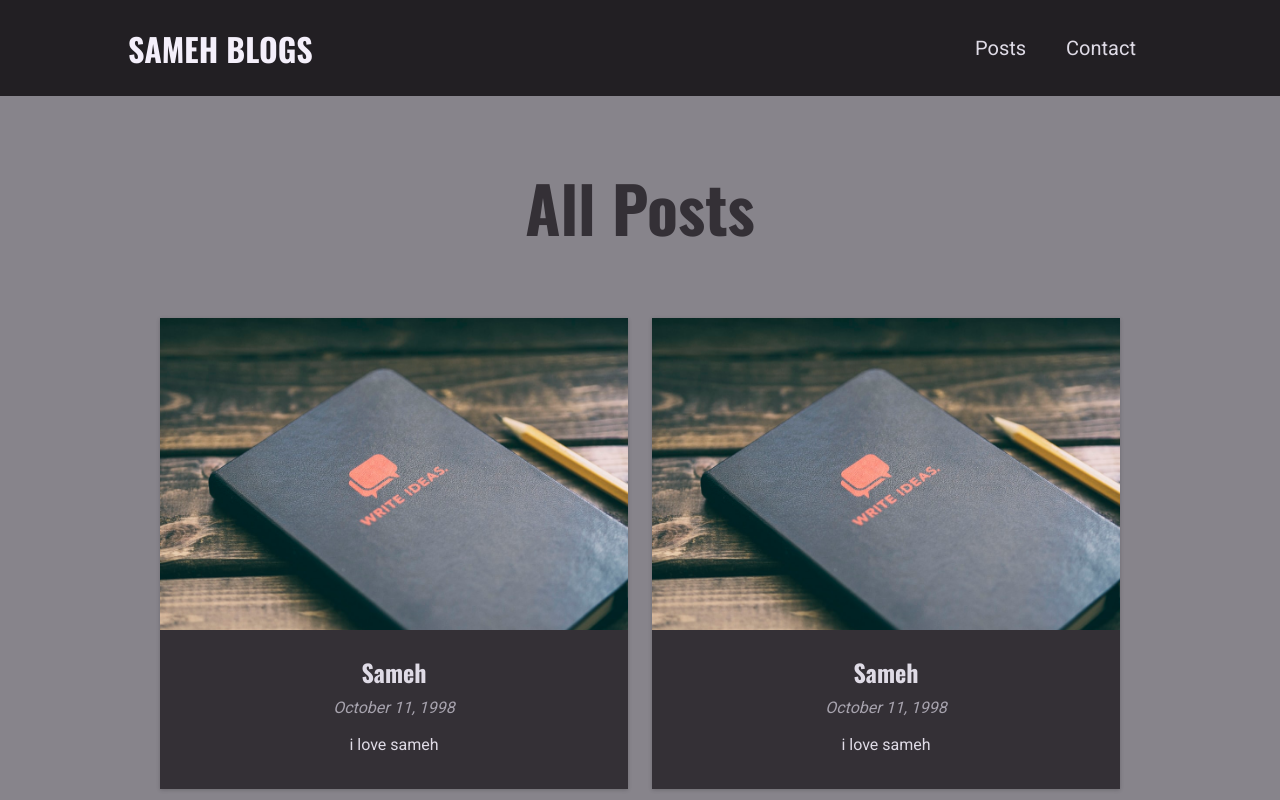
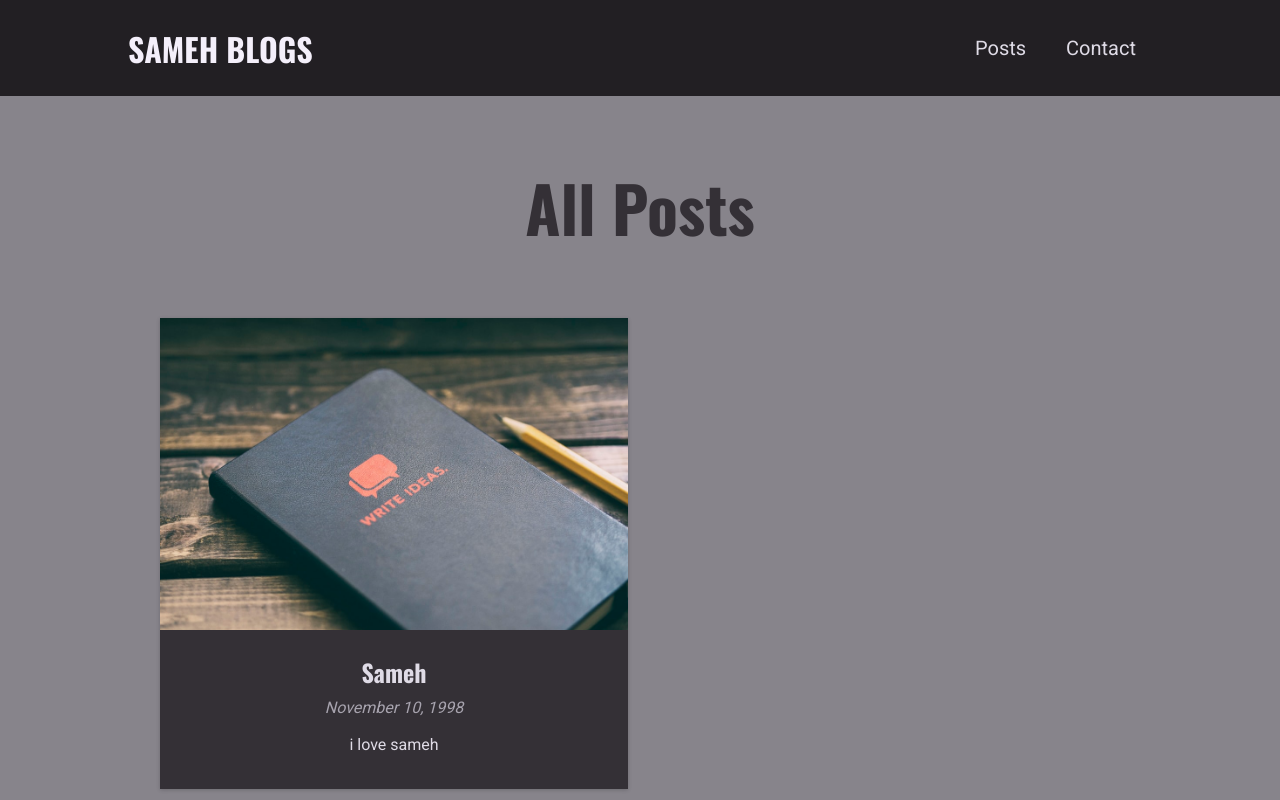
Before and after one commit to SamehEtman/Blogs-Website, a Next.js app: page /posts in a window 1280 px wide. Shown: the top 800 px of the page. Built offline with nearby package versions, Linux system fonts and the light colour scheme.

Commit message:
modify home pages for the new changes

```diff
--- a/components/posts/posts-grid.js
+++ b/components/posts/posts-grid.js
@@ -7,7 +7,7 @@ const PostsGrid = (props) => {
       return <PostItem key={post.slug} post={post} />;
     });
   };
-
+  if (!posts) return <p>Loading ... </p>
   return <ul className={classes.grid}>{renderPosts()}</ul>;
 };
 export default PostsGrid;
--- a/lib/posts-util.js
+++ b/lib/posts-util.js
@@ -4,11 +4,12 @@ import path from 'path';
 
 const postsPath = path.join(process.cwd(), 'posts');
 
-const getPostData = (postName) => {
-  const postPath = path.join(postsPath, postName);
+export const getPostData = (postName) => {
+  const slug = postName.replace(/\.md$/, '');
+
+  const postPath = path.join(postsPath, `${slug}.md`);
   const postFile = fs.readFileSync(postPath, 'utf-8');
   const { data, content } = matter(postFile);
-  const slug = postName.replace(/\.md$/, '');
   const postData = {
     slug,
     ...data,
@@ -16,12 +17,16 @@ const getPostData = (postName) => {
   };
   return postData;
 };
+
 export const getAllPosts = () => {
   const posts = fs.readdirSync(postsPath);
   const allPosts = posts.map((post) => getPostData(post));
   return allPosts;
 };
-
+export const getAllFilenamesSlugs = () => {
+  const fileNames = fs.readdirSync(postsPath);
+  return fileNames.map((name) => name.replace(/\.md$/, ''));
+};
 export const getFeaturedPosts = () => {
   const allPosts = getAllPosts();
   const featuredPosts = allPosts.filter((post) => post.isFeatured);
--- a/pages/posts/index.js
+++ b/pages/posts/index.js
@@ -1,33 +1,21 @@
 import AllPosts from '../../components/posts/all-posts';
-const DUMMYDATA = [
-  {
-    title: 'Sameh',
-    image: 'p.jpg',
-    excerpt: 'i love sameh',
-    date: '1998-10-11',
-    slug: 'sameh-is-gamed',
-  },
-  {
-    title: 'Sameh',
-    image: 'p.jpg',
-    excerpt: 'i love sameh',
-    date: '1998-10-11',
-    slug: 'sameh-is-gamed',
-  },
-  {
-    title: 'Sameh',
-    image: 'p.jpg',
-    excerpt: 'i love sameh',
-    date: '1998-10-11',
-    slug: 'sameh-is-gamed',
-  },
-];
-const AllPostsPage = () => {
+import { getAllPosts } from '../../lib/posts-util';
+
+const AllPostsPage = (props) => {
   return (
     <section>
-      <AllPosts posts = {DUMMYDATA}/>
+      <AllPosts posts={props.posts} />
     </section>
   );
 };
+export function getStaticProps() {
+  const AllPosts = getAllPosts();
+  return {
+    props: {
+      posts: AllPosts,
+    },
+    revalidate: 1800,
+  };
+}
 
 export default AllPostsPage;
```
Also changed, not shown: pages/posts/[slug].js (+23 -1 lines).
